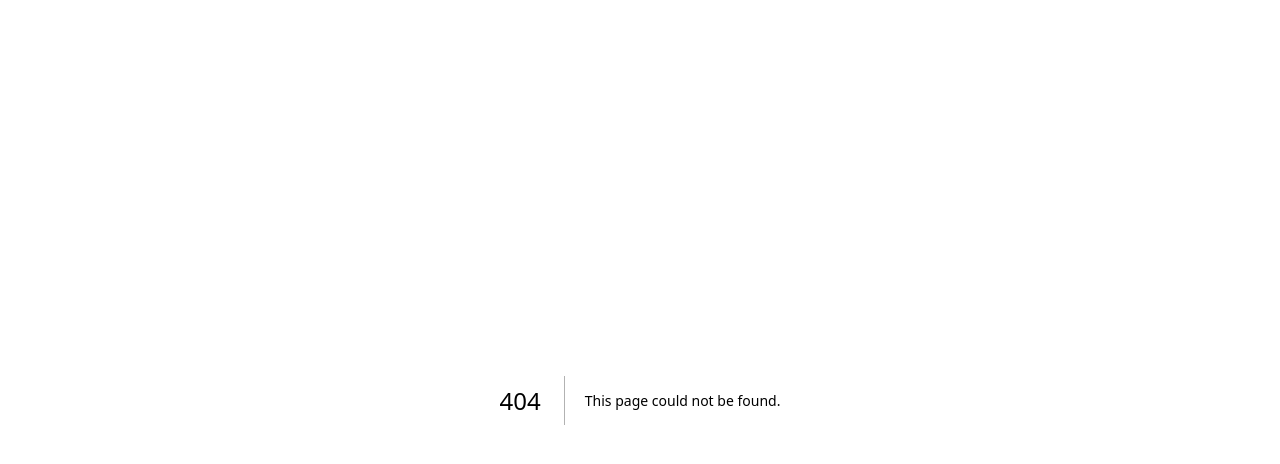
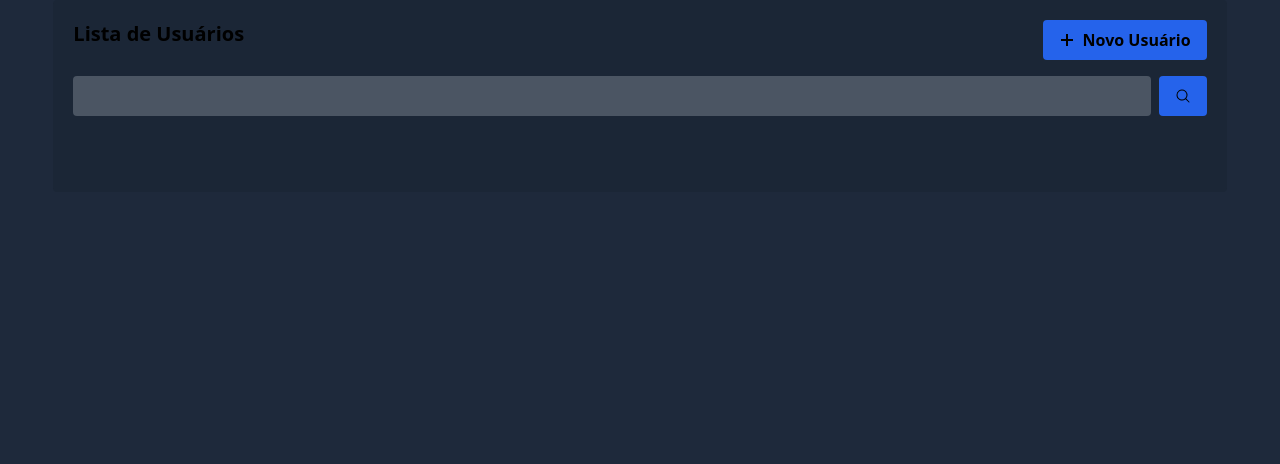
Before and after one commit to sergio-bogaro/cardCom, a Next.js app: page /administracao/usuarios in a window 1280 px wide. Before the commit this address had no page. Shown: the top 464 px of the page. Built offline with nearby package versions, Linux system fonts and the light colour scheme.

Commit message:
Visual Pagina de Administração/Usuarios

```diff
--- /dev/null
+++ b/src/pages/administracao/usuarios.tsx
@@ -0,0 +1,31 @@
+import { GoPlus } from 'react-icons/go';
+import { HiMagnifyingGlass } from 'react-icons/hi2';
+
+import { ButtonOrLink } from '@ui/ButtonOrLink';
+import { Input } from '@ui/Input';
+import Table from '@ui/Table';
+
+import type { NextPage } from 'next';
+const Home: NextPage = () => {
+  return (
+    <div className="mx-auto flex w-11/12 flex-col gap-4 rounded bg-slate-850 p-5">
+      <div className="flex justify-between">
+        <h2 className="text-xl font-bold">Lista de Usuários</h2>
+        <ButtonOrLink intent={'secondary'}>
+          <GoPlus /> Novo Usuário
+        </ButtonOrLink>
+      </div>
+
+      <div className="flex gap-2">
+        <Input label={''} />
+        <ButtonOrLink intent={'secondary'}>
+          <HiMagnifyingGlass />
+        </ButtonOrLink>
+      </div>
+
+      <Table collumns={[]} data={[]} />
+    </div>
+  );
+};
+
+export default Home;
--- a/src/pages/home/index.tsx
+++ b/src/pages/home/index.tsx
@@ -3,8 +3,6 @@ import { useContext, useEffect, useState } from 'react';
 
 import { Card } from '@ui/Card';
 
-import Header from '../../components/specific/Header';
-import SideBar from '../../components/specific/SideBar';
 import { UserContext } from '../../contexts/auth';
 
 const Home: NextPage = () => {
```
